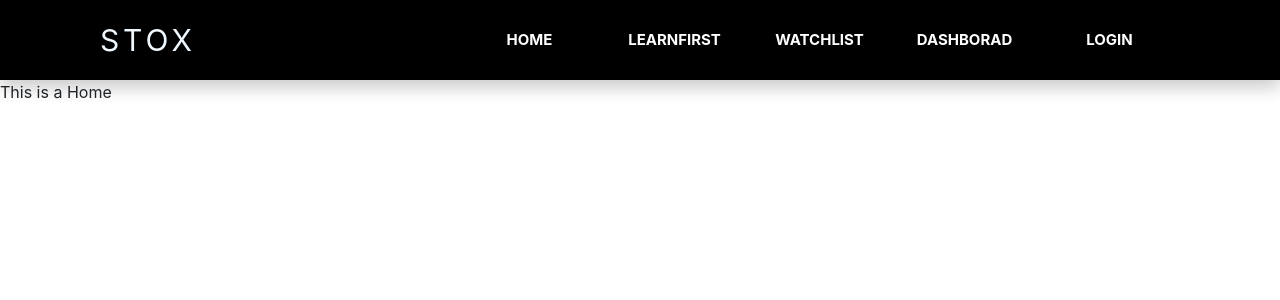
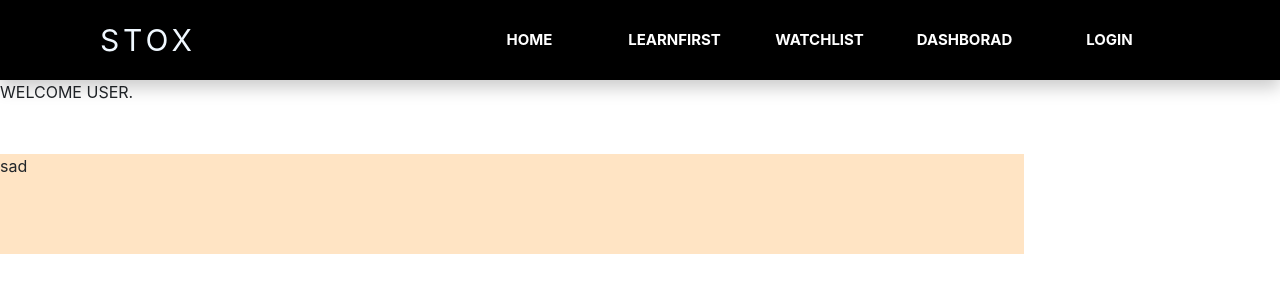
Before and after one commit to miteshp2110/SDP-1, a React (Create React App) app in the folder client/: page / in a window 1280 px wide. Shown: the top 300 px of the page. Built offline with nearby package versions, Linux system fonts and the light colour scheme.

Commit message:
littlechanges

```diff
--- a/client/src/Components/Home/Home.jsx
+++ b/client/src/Components/Home/Home.jsx
@@ -1,6 +1,15 @@
+import './HomeStyle.css'
 const Home=()=>{
     return(
-        <div>This is a Home</div>
+        <>
+        <div className='home_username'>
+            WELCOME USER.
+
+        </div>
+            <div className="Journey_card">
+                sad
+            </div>
+        </>
     )
 }
 export default Home;
--- /dev/null
+++ b/client/src/Components/Home/HomeStyle.css
@@ -0,0 +1,6 @@
+.Journey_card{
+    background-color: bisque;
+    width: 80%;
+    height: 100px;
+    margin-top: 50px;
+}
```
